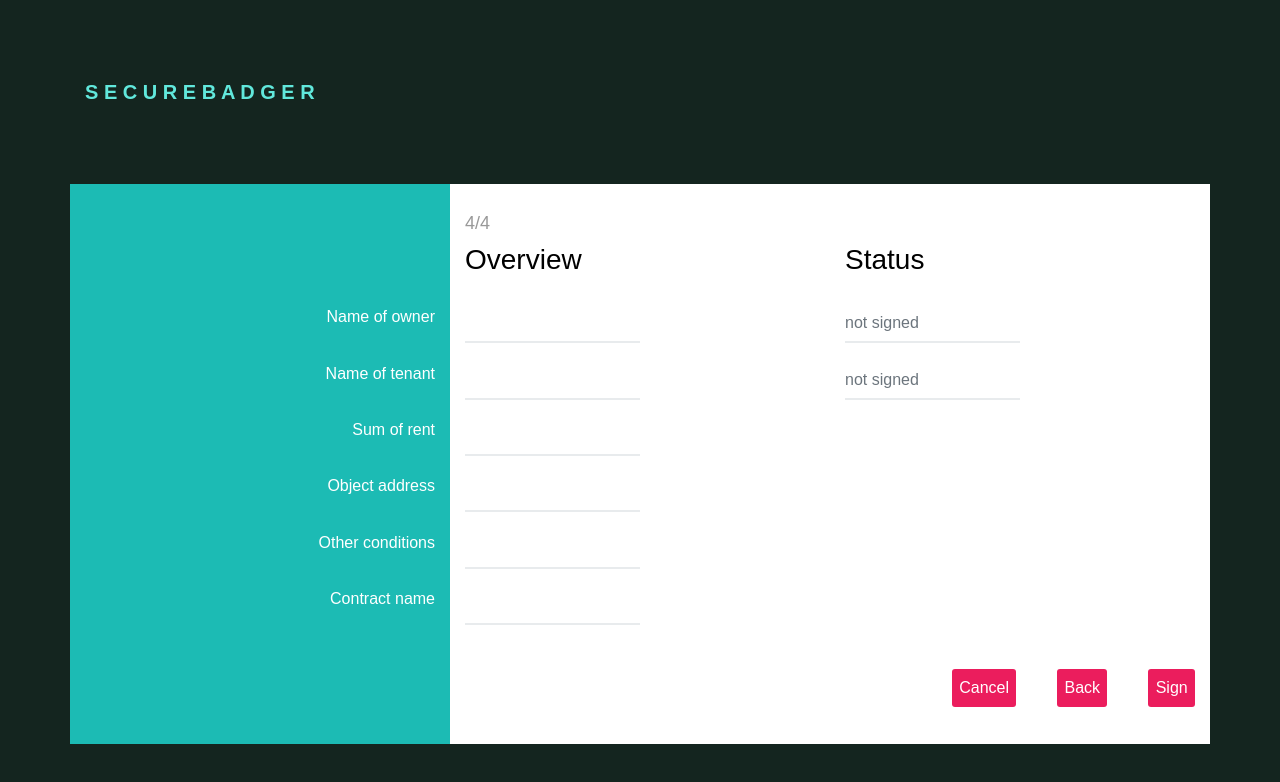
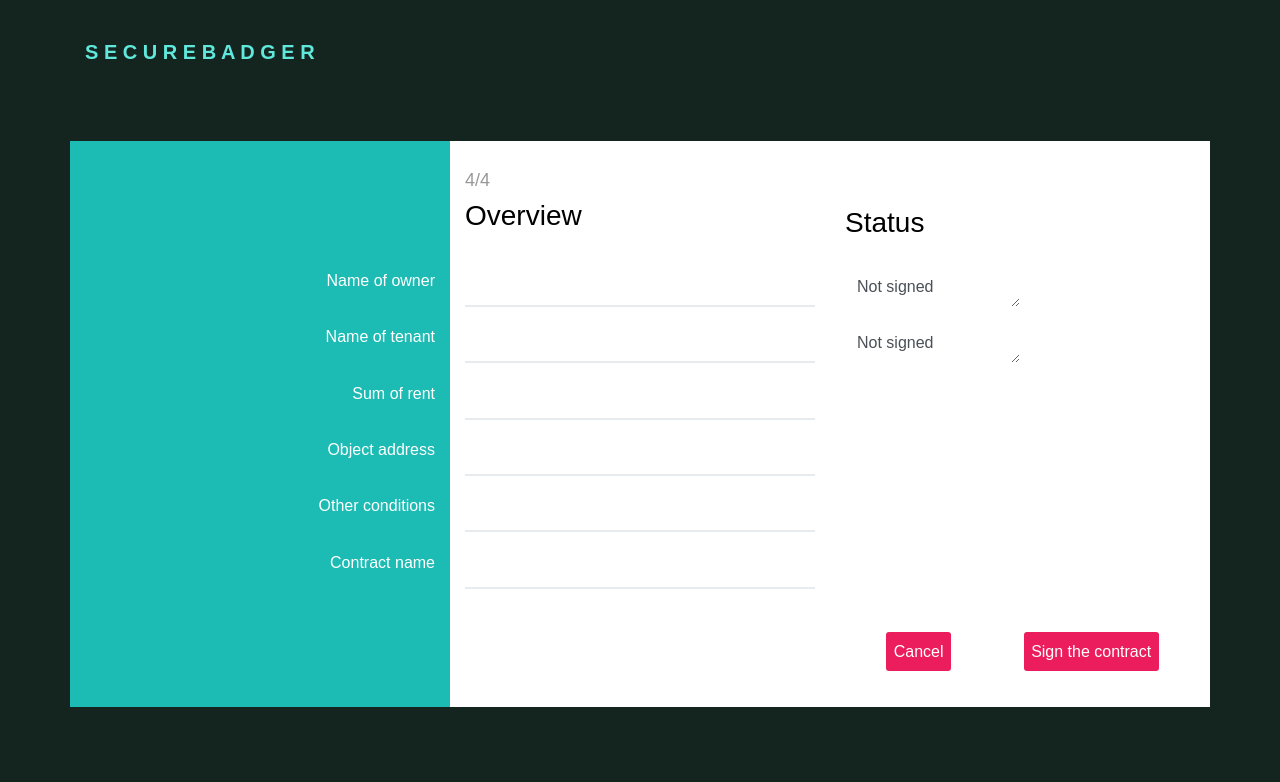
Before and after one commit to HaHaVee/teineryhm, a website: page views/page4.html in a window 1280 px wide. Drawn offline with nearby package versions, Linux system fonts and the light colour scheme; files whose address does not match are found by name.

Commit message:
Valideerisin neljanda lehe

```diff
--- a/public/stylesheets/page2.css
+++ b/public/stylesheets/page2.css
@@ -90,3 +90,7 @@ a:hover {
     text-decoration: none;
     color:white;
 }
+p{
+	padding-right: 10%;
+	padding-left: 10%;
+}
--- a/public/stylesheets/page4.css
+++ b/public/stylesheets/page4.css
@@ -13,12 +13,26 @@ body{
 	color: #61E8DC;
 	font-family: 'Poppins', sans-serif;
 }
+@media only screen and (max-width: 600px) {
+    #statusOfSign{
+    	visibility: hidden;
+    	height: 0;
+    }
+}
 h5{
 	font-weight: 600;
 	margin-bottom: 5vh;
 }
 .container{
-	margin-top: 5vh;
+	padding-top: 5vh;
+	padding-bottom: 5vh;
+	height: 100%;
+}
+#contentbox{
+	min-height: 80vh;
+	display: flex;
+	flex-direction: column;
+	justify-content: center;
 }
 .green-bg {
 	background-color: #1CBBB4;
@@ -30,14 +44,18 @@ h5{
 	background-color: white;
 	box-sizing: border-box;
 }
-input.form-control.signature{
+textarea.form-control.signature{
 	width: 50%;
+	border: none;
+	outline: none;
+	background:none;
+	height: calc(2.25rem + 2px);
 }
 /* media lisada, et col-id ei jääks kitsas*/
 .col-sm-4{
 	padding-top: 1%;
 }
-input.form-control, select.form-control, textarea.form-control{
+input.form-control, select.form-control{
 	display: block;
 	width: 100%;
 	border: none;
@@ -50,26 +68,26 @@ input.form-control, select.form-control, textarea.form-control{
 	border-radius: 0;
 	margin-bottom: 2%;
 	}
-button{
-	border:none;
-	cursor: pointer;
-	border-radius: 3px;
-}
-.button{
+#cancelbutton, #nextbutton{
+	float:right;
+	overflow: hidden;
 	color: #fff;
 	background-color: #eb1d5d;
 	font-weight: 400;
-	margin-top:5%;
-	margin-bottom: 5%;
-	margin-left: 5%;
-}
-button:focus{
-	outline: none;
+	margin:5%;
+	cursor: pointer;
+	border-radius: 3px !important;
+	border: none !important;
+    -webkit-appearance: none;
+    padding: 1%;
+	text-decoration: none;
 }
 #pagenumber{
 	margin-top: 5%;
 	color: #999;
 	font-size: 18px;
     font-weight: 400
-
 }
+#emptyPagenumber{
+	margin-top: 5%;
+}
--- a/views/page2.html
+++ b/views/page2.html
@@ -1,14 +1,17 @@
 <!DOCTYPE html>
 <html lang="en">
 	<head>
-		<title>Page 2 for Securebadger contract wizard</title>
+		<title>Securebadger contract wizard</title>
 		<meta charset=utf-8>
+        <meta name="description" content="Page 2, Securebadger wizard for contract creation for tenant and landlord">
+        <meta name="keywords" content="Securebadger, contract creation, contract, tenant, landlord, rent">
+        <meta name="author" content="teineryhm, Securebadger">
+        <meta name="viewport" content="width=device-width, initial-scale=1.0">
 		<link href="https://fonts.googleapis.com/css?family=Poppins:400,600" rel="stylesheet" type="css/stylesheet">
-		<meta name="viewport" content="width=device-width, initial-scale=1.0">
 		<script src="https://code.jquery.com/jquery-3.3.1.js"></script>
 		<link rel="stylesheet" type="text/css" href="https://stackpath.bootstrapcdn.com/bootstrap/4.1.3/css/bootstrap.min.css">
 		<link rel="stylesheet" type="text/css" href="../stylesheets/page2.css">
-		<link rel="alternate" href="../views/index(EST).html"
+		<link rel="alternate" href="../views/index(EST).html">
 
 	</head>
 	<body>
@@ -26,20 +29,15 @@
                 <div class="row">
                     <div class="col-sm-4 green-bg">
                     	<div id="centered">
-	                    	<p>This is your contract
-	                    	<br>overview</p>
-	                    	<p>pic</p>
+	                    	<p>This is your contract.
+	                    	<br>Check the information you submitted in the last page.</p>
+	                    	<p>If you find any mistakes, return to the former page and correct them.</p>
                     	</div>
                     </div>
                     <div class="col-sm-8 white-bg">
                         <!-- #toolbar=0&navpanes=0&scrollbar=0 on vaja genereeritava failinime taha lisada-->
 							<div class="embed-responsive embed-responsive-21by9">
 								<embed class="embed-responsive-item" src="http://www.pdf995.com/samples/pdf.pdf" type="application/pdf" title="Contract">
-									<noembed>
-									<a href="#">...</a>
-									</noembed>
-								</embed>
-
 							</div>
                     </div>
                 </div>
--- a/views/page4.html
+++ b/views/page4.html
@@ -1,19 +1,21 @@
 <!DOCTYPE html>
 <html lang="en">
 	<head>
-		<title>Page 4 for Securebadger contract wizard</title>
+		<title>Securebadger contract wizard</title>
+        <meta charset=utf-8>
+        <meta name="description" content="Page 4, Securebadger wizard for contract creation for tenant and landlord">
+        <meta name="keywords" content="Securebadger, contract creation, contract, tenant, landlord, rent">
+        <meta name="author" content="teineryhm, Securebadger">
+        <meta name="viewport" content="width=device-width, initial-scale=1.0">
 		<link href="https://fonts.googleapis.com/css?family=Poppins:400,600"  rel="stylesheet" type="css/stylesheet">
-		<meta name="viewport" content="width=device-width, initial-scale=1.0">
 		<script type="text/javascript" src="https://code.jquery.com/jquery-3.3.1.js"></script>
 		<link rel="stylesheet" type="text/css" href="https://stackpath.bootstrapcdn.com/bootstrap/4.1.3/css/bootstrap.min.css">
-		<link rel="stylesheet" type="text/css" href="C:\Users\Janna\Documents\GitHub\teineryhm\public\stylesheets\page4.css"> <!--../stylesheets/landing.css-->
-		<link rel="stylesheet" type="text/css" href="../stylesheets/landing.css">
+		<link rel="stylesheet" type="text/css" href="../stylesheets/page4.css">
 
 	</head>
 <body>
-		<body>
- 		<div class="container">
-            <form action="#">
+ 	<div class="container">
+        <form action="#">
  			<h5>S E C U R E B A D G E R</h5>
  			<div id="contentbox">
  				<div class="row">
@@ -24,38 +26,44 @@
 						<h3>Overview</h3>
                     </div>
                     <div class="col-sm-4 white-bg">
-                    	<h4 id="pagenumber">&nbsp </h4>
-                    	<h3>Status</h3>
+                    	<h4 id="emptyPagenumber">&nbsp;</h4>
+                    	<h3 id="statusOfSign">Status</h3>
                     </div>
                 </div>
                 <div class="row">
                     <div class="col-sm-4 green-bg">
+                        <label for="owner">
                         Name of owner
+                        </label>
                     </div>
                     <div class="col-sm-4 white-bg">
                         	<input type="text" class="form-control" id="owner">
                     </div>
                     <div class="col-sm-4 white-bg">
-                    	<input type="text" class="form-control signature" id="signature1" placeholder="not signed">
+                    	<textarea title="signature of owner" class="form-control signature"  id="signature1">Not signed</textarea>
                     </div>
                 </div>
                 <div class="row">
                     <div class="col-sm-4 green-bg">
+                        <label for="tenant">
                         Name of tenant
+                        </label>
                     </div>
                     <div class="col-sm-4 white-bg">
                         <input type="text" class="form-control" id="tenant">
                     </div>
                     <div class="col-sm-4 white-bg">
-                    	<input type="text" class="form-control signature" id="signature2" placeholder="not signed">
+                        <textarea title="signature of tenant" class="form-control signature"  id="signature2">Not signed</textarea>
                     </div>
                 </div>
                 <div class="row">
                     <div class="col-sm-4 green-bg">
+                        <label for="sum">
                         Sum of rent
+                        </label>
                     </div>
                     <div class="col-sm-4 white-bg">
-                        <input type="text" class="form-control" id="name">
+                        <input type="text" class="form-control" id="sum">
                     </div>
                     <div class="col-sm-4 white-bg">
                     </div>
@@ -63,7 +71,9 @@
                 </div>
                 <div class="row">
                     <div class="col-sm-4 green-bg">
+                        <label for="address">
                         Object address
+                        </label>
                     </div>
                     <div class="col-sm-4 white-bg">
                         <input type="text" class="form-control" id="address">
@@ -73,7 +83,9 @@
                 </div>
                 <div class="row">
                     <div class="col-sm-4 green-bg">
+                        <label for="conditions">
                         Other conditions
+                        </label>
                     </div>
                     <div class="col-sm-4 white-bg">
                         <input type="text" class="form-control" id="conditions">
@@ -83,7 +95,9 @@
                 </div>
                 <div class="row">
                     <div class="col-sm-4 green-bg">
+                        <label for="contract-name">
                         Contract name
+                        </label>
                     </div>
                     <div class="col-sm-4 white-bg">
                         <input type="text" class="form-control" id="contract-name">
@@ -95,13 +109,13 @@
                 <div class="row">
                 	<div class="col-sm-4 green-bg">
                     </div>
-                	<div class="col-sm-8 white-bg" align="right">
-                        <button class="button">Cancel</button>
-                		<button class="button">Back</button>
-						<button class="button">Sign</button>
-				</div>
-			</div>
-		</div>
+                	<div class="col-sm-8 white-bg">
+                        <a rel="next" href="#" class="button" id="nextbutton">Sign the contract</a>
+                        <a href="#" class="button" id="cancelbutton">Cancel</a>
+				    </div>
+			     </div>
+		      </div>
+          </form>
  	</div>
  	<!--
 		<script src="../scripts/landing.js" type="text/javascript"></script>-->
```
Also changed, not shown: views/index.html (+2 -2 lines), views/page3.html (+11 -6 lines).
